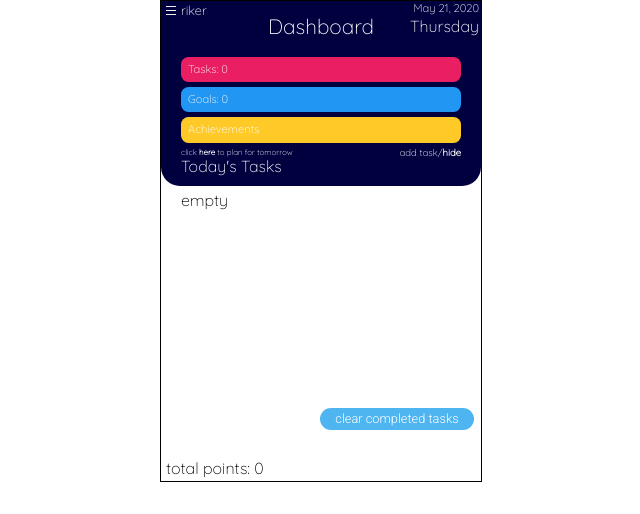
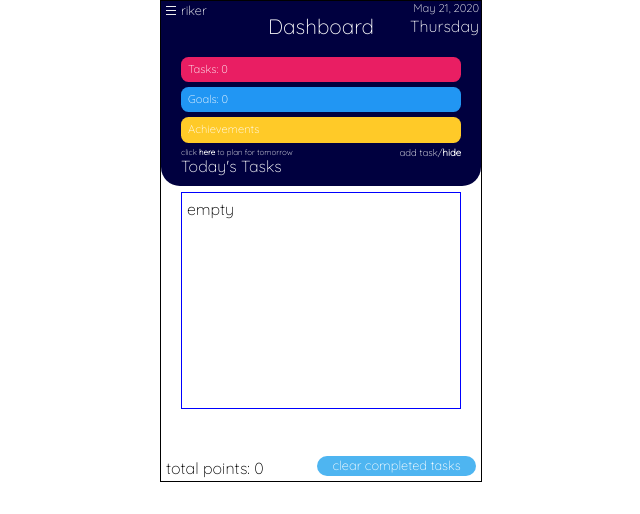
Before and after one commit to montgomeryrd/react-to-do, a React (Create React App) app: page /tasks in a window 1280 px wide. Shown: the top 514 px of the page, without its empty margins (319-959 px from the left). Built offline with nearby package versions, Linux system fonts and the light colour scheme; a web font is replaced by a local one.

Commit message:
more styling on TasksPage.js... Just need to make the content dynamic with the opening and closing the form

```diff
--- a/src/components/contentview/TasksPage.js
+++ b/src/components/contentview/TasksPage.js
@@ -15,9 +15,11 @@ const TasksPage = (props) => {
     props.tasks.map((task, position) => {
       return (
         <div className="task-item" key={task.id = position}>
-          <div className="check" style={{visibility : task.status ? "hidden" : "visible"}}></div>
-          <span className="span-item" style={{opacity : task.status ? 1 : .3}} onClick={() => {props.completedTaskItem(task.id)}}>{task.content}</span>
-          <span className="remove-button" onClick={() => {props.removeTaskItem(task.id)}}>delete</span>
+          <div className="blue-line">
+            {/* <div className="complete-span-item" style={{visibility : task.status ? "hidden" : "visible"}}></div> */}
+            <span className="span-item" style={{opacity : task.status ? 1 : .3}} onClick={() => {props.completedTaskItem(task.id)}}>{task.content}</span>
+            <span className="remove-button" onClick={() => {props.removeTaskItem(task.id)}}>undo</span>
+          </div>
         </div>
       )
     })
@@ -29,8 +31,10 @@ const TasksPage = (props) => {
     props.tomorrowsTasks.map((task, position) => {
       return (
         <div className="task-item" key={task.id = position}>
-          <span className="span-item">{task.content}</span>
-          <span className="remove-button" onClick={() => {props.removeTomorrowItem(task.id)}}>delete</span>
+          <div className="blue-line">
+            <span className="span-item">{task.content}</span>
+            <span className="remove-button" onClick={() => {props.removeTomorrowItem(task.id)}}>delete</span>
+          </div>
         </div>
       )
     })
@@ -67,10 +71,11 @@ const TasksPage = (props) => {
         )}
         <div className="task-contents" style={{marginTop : taskFormOpen ? 20 + "px" : 35 + "px"}}>
           <div className="item-view">
+            <span className="instruction" style={{visibility : mytasks.length ? "visible" : "hidden"}}>click task to complete</span>
             {mytasks}
-            <button className="clear-button" onClick={() => {props.archiveTaskItems()}}>clear completed tasks</button>
           </div>
         </div>
+        <span className="clear-button" onClick={() => {props.archiveTaskItems()}}>clear completed tasks</span>
       </div>
 
       <div className="tomorrows-page" style={{display : tomorrowOpen ? "block" : "none"}}>
--- a/src/styles/tasks.css
+++ b/src/styles/tasks.css
@@ -16,21 +16,10 @@ font-family: 'Open Sans Condensed', sans-serif;
     display:block;
     margin:0.4em auto;
   }
-
   .clear-button {
     display:block;
     margin:0.2em auto;
   }
-}
-
-.task-page-view {
-  /* border: solid 2px red; */
-}
-.todays-page {
-  /* border: solid 1px blue; */
-}
-.tomorrows-page {
-  /* border: solid 1px blue; */
 }
 
 /* Today's Tasks/Tomorrow's Tasks Title */
@@ -39,6 +28,7 @@ font-family: 'Open Sans Condensed', sans-serif;
   position: absolute;
   margin-top: 10px;
 }
+
 /* toggle switches between today page or tomorrow page */
 .toggle-tasks {
   display: block;
@@ -49,6 +39,7 @@ font-family: 'Open Sans Condensed', sans-serif;
   font-weight: bold;
   cursor: pointer;
 }
+
 /* add task/hide */
 .span-toggle {
   display: flex;
@@ -56,19 +47,12 @@ font-family: 'Open Sans Condensed', sans-serif;
   font-size: .6rem;
   cursor: pointer;
 }
+.instruction {
+  display: block;
+  font-size: .5rem;
+  text-align: center;
+}
 
-/* checkmark */
-.check {
-  display: inline-block;
-  transform: rotate(38deg);
-  height: 15px;
-  width: 4px;
-  border-bottom: 2px solid #00FF00;
-  border-right: 2px solid #00FF00;
-  margin-right: 15px;
-  position: absolute;
-  margin-left: -11px;
-}
 /* form */
 #form-input {
   border: solid 1px white;
@@ -83,11 +67,9 @@ font-family: 'Open Sans Condensed', sans-serif;
   transition: padding 0.3s 0.2s ease;
   margin-top: 10px;
 }
-
 #form-input:focus + .line:after {
   transform: scaleX(1);
 }
-
 .line {
   width: 220px;
   height: 3px;
@@ -95,7 +77,6 @@ font-family: 'Open Sans Condensed', sans-serif;
   border-radius: 2mm;
   background: #FFFFFF;
 }
-
 .line:after {
   position: fixed;
   content: " ";
@@ -105,10 +86,6 @@ font-family: 'Open Sans Condensed', sans-serif;
   transform: scalex(0);
   transition: transform 0.3s ease;
   background: #E91E63;
-}
-
-#task-form {
-  /* border: solid 1px blue; */
 }
 
 #form-button {
@@ -127,72 +104,99 @@ font-family: 'Open Sans Condensed', sans-serif;
   transition: all 0.2s;
   margin-top: -30px;
 }
-
 #form-button:hover{
   color:#1abc9c;
 }
 
 /* tasks item area */
 .task-contents {
-  position: fixed;
+  color: black;
+  display: relative;
+  position: absolute;
   margin-top: 20px;
-  color: black;
   width: 278px;
-  height: 218px;
-  /* border: solid 2px black; */
+  height: 215px;
+  overflow-y: auto;
+  text-align:justify;
 }
-
+.empty-task-list {
+  margin-left: 5px;
+}
 .task-item {
   display: flex;
-  align-items: center;
-  /* border-bottom: .5px solid #4095c6; */
 }
-
 .item-view {
-  /* border: solid 1px red; */
-  display: flex;
+  display: block;
   flex-direction: column;
 }
-
 .span-item {
   display: inline-block;
   margin-left: 5px;
   cursor: pointer;
+  width: 230px;
+  overflow-wrap: break-word;
+}
+.blue-line {
+  position: relative;
+  display: block;
   border: solid .5px #5DADE2;
   border-top: 0;
   border-left: 0;
   border-right: 0;
   width: 280px;
+  margin-bottom: 2px;
 }
 
 /* remove item button */
 .remove-button {
   display: flex;
   position: absolute;
-  right: 0;
+  right: 5px;
   font-size: .6rem;
   cursor: pointer;
+  bottom: 2px;
 }
+
 /* button that clears completed tasks */
 .clear-button {
   display:inline-block;
   position: absolute;
   background-color:#4eb5f1;
+  right: 5px;
+  bottom: 5px;
+  color: black;
+  cursor: pointer;
   box-sizing: border-box;
-  border-radius:2em;
-  text-decoration:none;
-  padding:0.3em 1.2em;
+  border-radius: 2em;
+  text-decoration: none;
+  padding: 0.3em 1.2em;
   border: 0;
-  right: -15px;
-  bottom: -20px;
-  font-family:'Roboto',sans-serif;
-  font-weight:300;
+  font-weight: 300;
   font-size: .8rem;
-  color:#FFFFFF;
-  text-align:center;
+  color: #FFFFFF;
+  text-align: center;
   transition: all 0.4s;
 }
-
 .clear-button:hover {
   background-color:#4095c6;
 }
+
+/* scrollbar */
+* {
+  scrollbar-width: thin;
+}
+*::-webkit-scrollbar {
+  width: 12px;
+}
+*::-webkit-scrollbar-track {
+  background: inherit;
+}
+*::-webkit-scrollbar-thumb {
+  background-color: #E91E63;
+  border-radius: 20px;
+  border: 3px solid white;
+}
+
+.task-contents {
+  border: solid 1px blue;
+}
```
